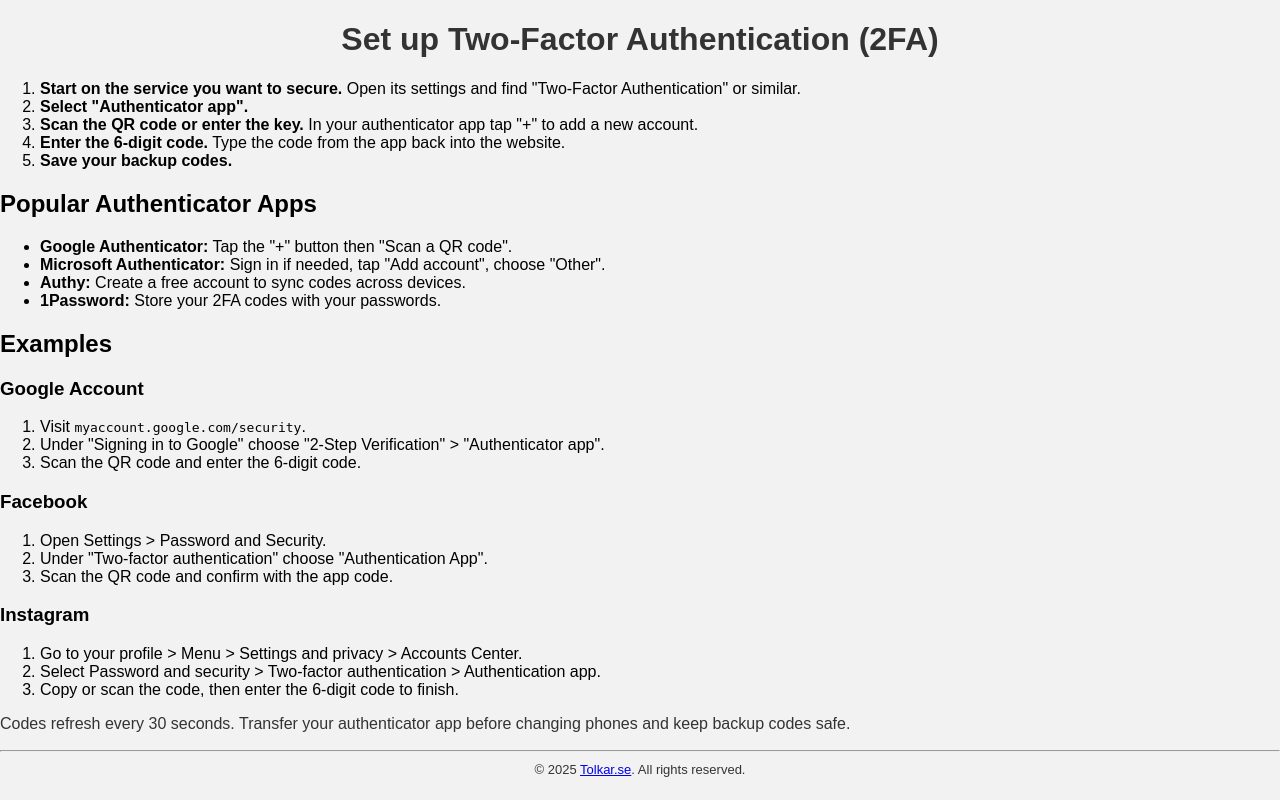
After one commit to Mr-cool08/tolka, a Flask app: page /2fa-guide in a window 1280 px wide. The commit adds this page. Run offline with Flask 3, Linux system fonts and the light colour scheme.

Commit message:
Add guide for setting up 2FA

```diff
--- a/templates/signup.html
+++ b/templates/signup.html
@@ -26,7 +26,8 @@
   <input type="email" id="email_billing_address" name="email_billing_address"><br><br>
 
   <input type="checkbox" id="enable_2fa" name="enable_2fa">
-  <label for="enable_2fa">Aktivera tvåfaktorsautentisering</label><br><br>
+  <label for="enable_2fa">Aktivera tvåfaktorsautentisering</label>
+  (<a href="{{ url_for('two_factor_guide') }}">Hur gör jag?</a>)<br><br>
 
   <input type="submit" value="Skapa konto">
 </form>
--- /dev/null
+++ b/templates/two_factor_guide.html
@@ -0,0 +1,42 @@
+{% extends "base.html" %}
+{% block title %}2FA Setup Guide{% endblock %}
+{% block head %}
+<link rel="stylesheet" href="{{ url_for('static', filename='style/auth.css') }}">
+{% endblock %}
+{% block content %}
+<h1>Set up Two-Factor Authentication (2FA)</h1>
+<ol>
+  <li><strong>Start on the service you want to secure.</strong> Open its settings and find "Two-Factor Authentication" or similar.</li>
+  <li><strong>Select "Authenticator app".</strong></li>
+  <li><strong>Scan the QR code or enter the key.</strong> In your authenticator app tap "+" to add a new account.</li>
+  <li><strong>Enter the 6-digit code.</strong> Type the code from the app back into the website.</li>
+  <li><strong>Save your backup codes.</strong></li>
+</ol>
+<h2>Popular Authenticator Apps</h2>
+<ul>
+  <li><strong>Google Authenticator:</strong> Tap the "+" button then "Scan a QR code".</li>
+  <li><strong>Microsoft Authenticator:</strong> Sign in if needed, tap "Add account", choose "Other".</li>
+  <li><strong>Authy:</strong> Create a free account to sync codes across devices.</li>
+  <li><strong>1Password:</strong> Store your 2FA codes with your passwords.</li>
+</ul>
+<h2>Examples</h2>
+<h3>Google Account</h3>
+<ol>
+  <li>Visit <code>myaccount.google.com/security</code>.</li>
+  <li>Under "Signing in to Google" choose "2-Step Verification" &gt; "Authenticator app".</li>
+  <li>Scan the QR code and enter the 6-digit code.</li>
+</ol>
+<h3>Facebook</h3>
+<ol>
+  <li>Open Settings &gt; Password and Security.</li>
+  <li>Under "Two-factor authentication" choose "Authentication App".</li>
+  <li>Scan the QR code and confirm with the app code.</li>
+</ol>
+<h3>Instagram</h3>
+<ol>
+  <li>Go to your profile &gt; Menu &gt; Settings and privacy &gt; Accounts Center.</li>
+  <li>Select Password and security &gt; Two-factor authentication &gt; Authentication app.</li>
+  <li>Copy or scan the code, then enter the 6-digit code to finish.</li>
+</ol>
+<p>Codes refresh every 30 seconds. Transfer your authenticator app before changing phones and keep backup codes safe.</p>
+{% endblock %}
--- a/templates/verify_2fa.html
+++ b/templates/verify_2fa.html
@@ -5,6 +5,7 @@
 {% endblock %}
 {% block content %}
 <h1>Tvåfaktorsautentisering</h1>
+<p><a href="{{ url_for('two_factor_guide') }}">Behöver du hjälp med autentiseringsappen?</a></p>
 {% if secret %}
 <p>Skanna eller lägg till denna nyckel i din autentiseringsapp:</p>
 <p><strong>{{ secret }}</strong></p>
--- a/website.py
+++ b/website.py
@@ -184,6 +184,11 @@ def two_factor():
             return redirect(url_for('home'))
         return render_template('verify_2fa.html', error='Invalid code', secret=secret)
     return render_template('verify_2fa.html', secret=secret)
+
+
+@app.route('/2fa-guide')
+def two_factor_guide():
+    return render_template('two_factor_guide.html')
 
 @app.route('/health')
 def health():
```
Also changed, not shown: tests/test_website.py (+6 -0 lines).
